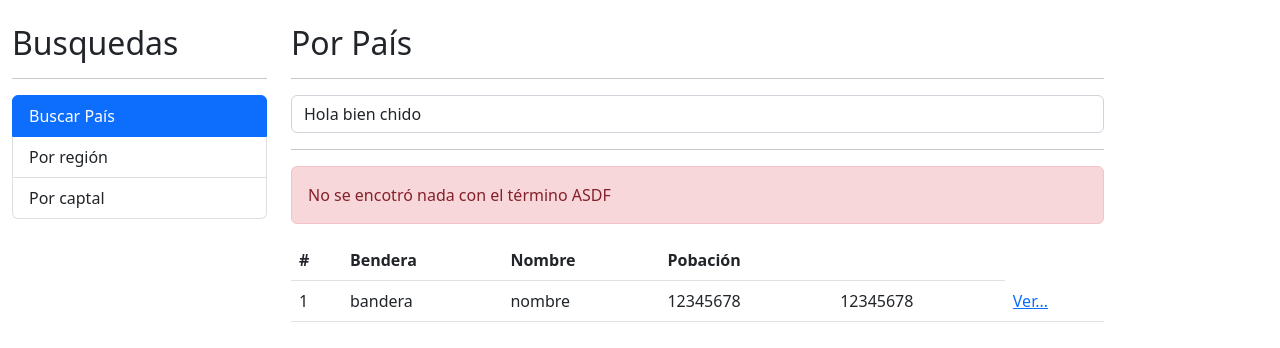
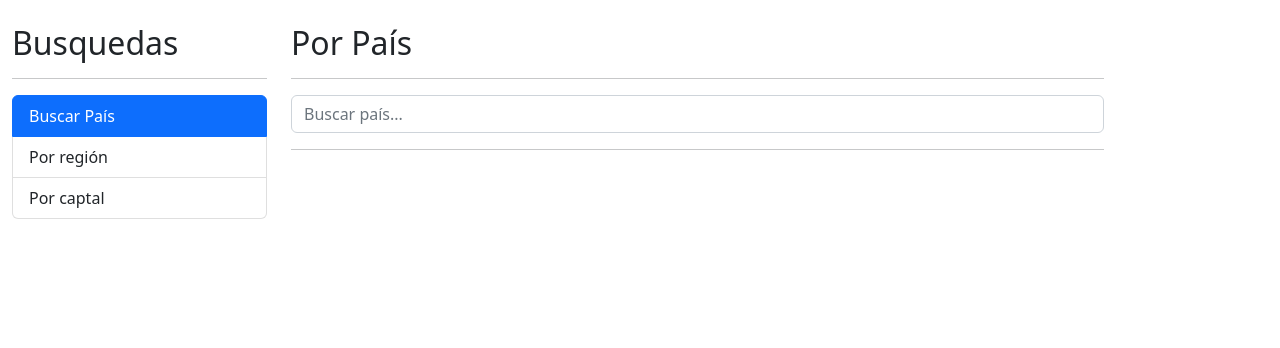
Before and after one commit to ezerecero/paisesAppZere, an Angular app: page / in a window 1280 px wide. Shown: the top 348 px of the page. Built offline with nearby package versions, Linux system fonts and the light colour scheme.

Commit message:
Buscar por pais listo

```diff
--- a/src/app/app.module.ts
+++ b/src/app/app.module.ts
@@ -1,5 +1,6 @@
 import { NgModule } from '@angular/core';
 import { BrowserModule } from '@angular/platform-browser';
+import { HttpClientModule } from '@angular/common/http'
 
 import { AppComponent } from './app.component';
 import { PaisModule } from './pais/pais.module';
@@ -13,6 +14,7 @@
   imports: [
     BrowserModule,
     AppRoutingModule,
+    HttpClientModule,
     PaisModule,
     SharedModule
   ],
--- /dev/null
+++ b/src/app/pais/interfaces/pais-interface.ts
@@ -0,0 +1,108 @@
+export interface Country {
+    name:         Name;
+    tld:          string[];
+    cca2:         string;
+    ccn3:         string;
+    cca3:         string;
+    cioc:         string;
+    independent:  boolean;
+    status:       string;
+    unMember:     boolean;
+    currencies:   Currencies;
+    idd:          Idd;
+    capital:      string[];
+    altSpellings: string[];
+    region:       string;
+    subregion:    string;
+    languages:    Languages;
+    translations: { [key: string]: Translation };
+    latlng:       number[];
+    landlocked:   boolean;
+    borders:      string[];
+    area:         number;
+    demonyms:     Demonyms;
+    flag:         string;
+    maps:         Maps;
+    population:   number;
+    gini:         Gini;
+    fifa:         string;
+    car:          Car;
+    timezones:    string[];
+    continents:   string[];
+    flags:        CoatOfArms;
+    coatOfArms:   CoatOfArms;
+    startOfWeek:  string;
+    capitalInfo:  CapitalInfo;
+    postalCode:   PostalCode;
+}
+
+export interface CapitalInfo {
+    latlng: number[];
+}
+
+export interface Car {
+    signs: string[];
+    side:  string;
+}
+
+export interface CoatOfArms {
+    png: string;
+    svg: string;
+}
+
+export interface Currencies {
+    EUR: Eur;
+}
+
+export interface Eur {
+    name:   string;
+    symbol: string;
+}
+
+export interface Demonyms {
+    eng: Eng;
+    fra: Eng;
+}
+
+export interface Eng {
+    f: string;
+    m: string;
+}
+
+export interface Gini {
+    "2018": number;
+}
+
+export interface Idd {
+    root:     string;
+    suffixes: string[];
+}
+
+export interface Languages {
+    spa: string;
+}
+
+export interface Maps {
+    googleMaps:     string;
+    openStreetMaps: string;
+}
+
+export interface Name {
+    common:     string;
+    official:   string;
+    nativeName: NativeName;
+}
+
+export interface NativeName {
+    spa: Translation;
+}
+
+export interface Translation {
+    official: string;
+    common:   string;
+}
+
+export interface PostalCode {
+    format: string;
+    regex:  string;
+}
--- a/src/app/pais/pages/por-pais/por-pais.component.html
+++ b/src/app/pais/pages/por-pais/por-pais.component.html
@@ -14,13 +14,15 @@
 </div>
 
 <hr>
-<div class="alert alert-danger">
-    No se encotró nada con el término ASDF
+<div *ngIf="hayError"
+    class="alert alert-danger">
+    No se encotró nada con el término {{termino}}
 </div>
 
-<div class="row">
+<div *ngIf="paises.length > 0" class="row">
     <div class="col">
-        <table class="table table-hover">
+        <table  *ngIf="!hayError"
+                class="table table-hover">
             <thead>
                 <tr>
                     <th> # </th>
@@ -31,14 +33,16 @@
                 </tr>
             </thead>
             <tbody>
-                <tr>
-                    <td>1</td>
-                    <td>bandera</td>
-                    <td>nombre</td>
-                    <td>12345678</td>
-                    <td>12345678</td>
+                <tr *ngFor="let paisitem of paises; let i = index">
+                    <td> {{ i + 1 }}</td>
                     <td>
-                        <a href="/pais/cri">Ver...</a>
+                        <img class="small-flag" [src]="paisitem.flags.png" >
+                    </td>
+                    <td>{{ paisitem.name.common }}</td>
+                    <td>{{ paisitem.population | number}}</td>
+                    <td>{{ paisitem.area }}</td>
+                    <td>
+                        <a [routerLink]="['/pais', paisitem.cca2]">Ver...</a>
                     </td>
                 </tr>
 
--- a/src/app/pais/pages/por-pais/por-pais.component.ts
+++ b/src/app/pais/pages/por-pais/por-pais.component.ts
@@ -1,4 +1,6 @@
 import { Component } from '@angular/core';
+import { Country } from '../../interfaces/pais-interface';
+import { PaisService } from '../../services/pais.service';
 
 @Component({
   selector: 'app-por-pais',
@@ -8,12 +10,26 @@
 })
 export class PorPaisComponent {
 
-  termino: string = 'Hola bien chido';
+  termino: string = '';
+  hayError: boolean = false;
+  paises: Country[] = [];
 
-  constructor() { }
+  constructor(private pasiService: PaisService) { }
 
   buscar() {
+    this.hayError = false;
     console.log(this.termino)
+    this.pasiService.buscarPais(this.termino)
+      .subscribe( (paisesRespuesta) => {
+        console.log(paisesRespuesta);
+        this.paises = paisesRespuesta
+
+
+
+      }, (err) => {
+        this.hayError = true;
+        this.paises = [];
+      })
   }
 
 }
--- a/src/app/pais/pais.module.ts
+++ b/src/app/pais/pais.module.ts
@@ -5,6 +5,7 @@
 import { PorPaisComponent } from './pages/por-pais/por-pais.component';
 import { PorRegionComponent } from './pages/por-region/por-region.component';
 import { VerPaisComponent } from './pages/ver-pais/ver-pais.component';
+import { RouterModule } from '@angular/router';
 
 
 
@@ -23,7 +24,8 @@
   ],
   imports: [
     CommonModule,
-    FormsModule
+    FormsModule,
+    RouterModule
   ]
 })
 export class PaisModule { }
--- /dev/null
+++ b/src/app/pais/services/pais.service.ts
@@ -0,0 +1,23 @@
+import { HttpClient } from '@angular/common/http';
+import { Injectable } from '@angular/core';
+import { catchError, Observable, of } from 'rxjs';
+import { Country } from '../interfaces/pais-interface';
+
+@Injectable({
+  providedIn: 'root'
+})
+export class PaisService {
+
+  private apiUrl: string = 'https://restcountries.com/v3.1';
+
+  constructor(private http: HttpClient) { }
+
+  buscarPais (termino: string): Observable<Country[]>{
+
+    const url = `${this.apiUrl}/name/${termino}`
+
+    return this.http.get<Country[]>(url);
+  }
+
+
+}
--- a/src/styles.css
+++ b/src/styles.css
@@ -1 +1,4 @@
 /* You can add global styles to this file, and also import other style files */
+.small-flag {
+    width: 50px;
+}
```
